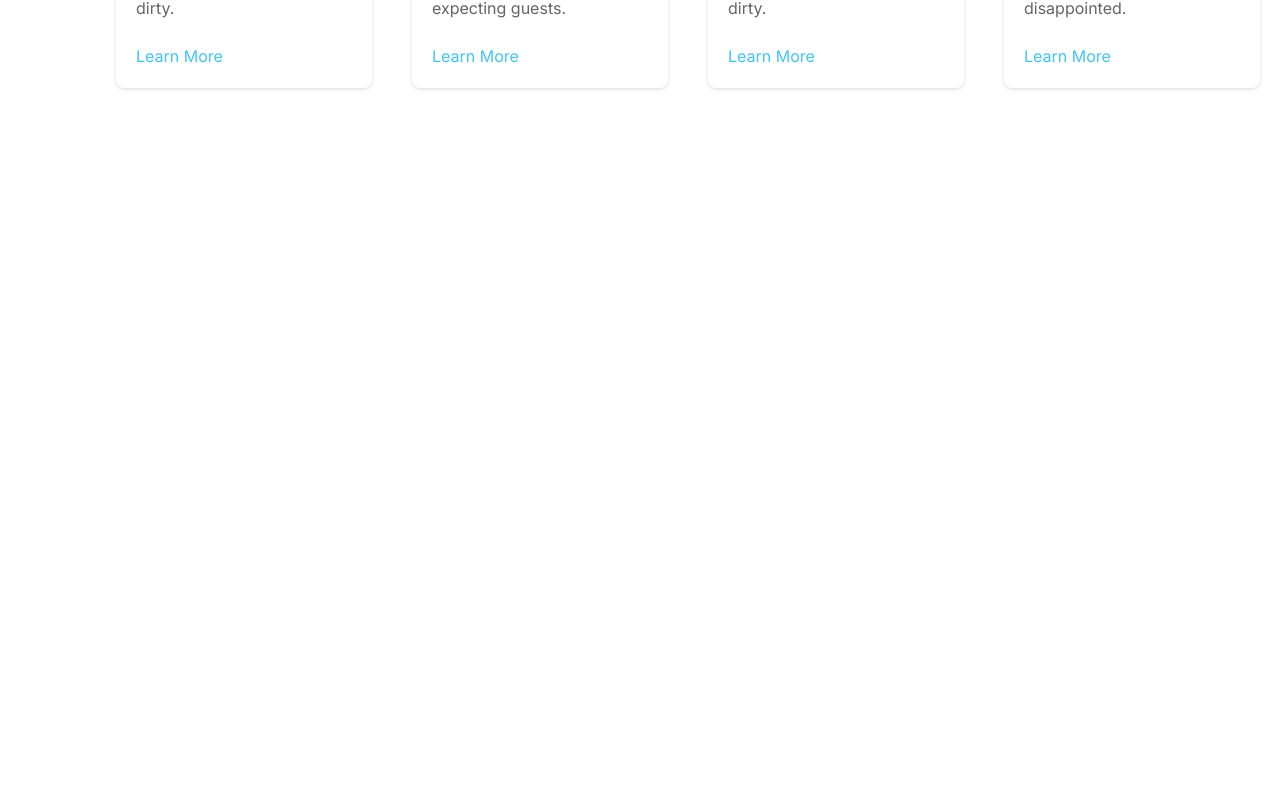
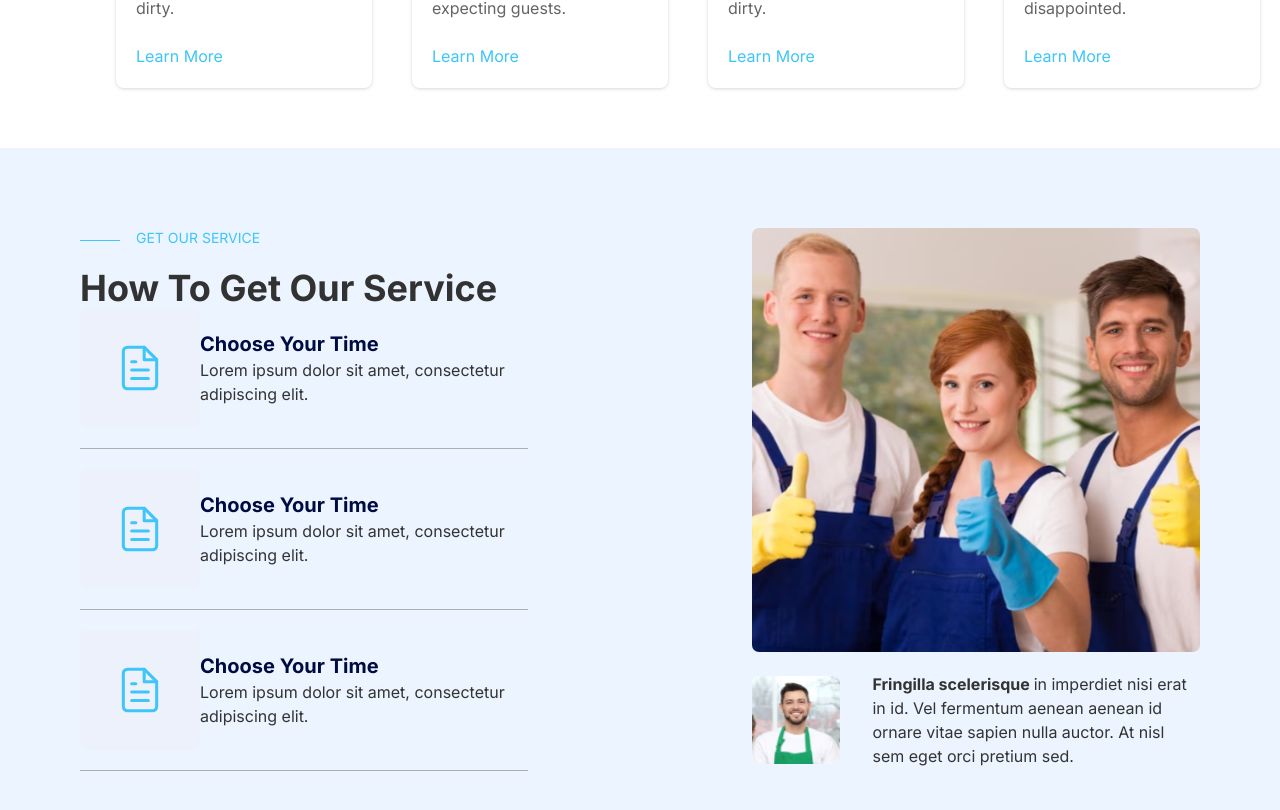
Before and after one commit to adewale-codes/clean, a Next.js app: page / in a window 1280 px wide. Shown: the part 1380-2190 px from the top of the page. Before the commit the page ends 1528 px from the top, so only its background shows below. Built offline with nearby package versions, Linux system fonts and the light colour scheme.

Commit message:
added get our services section

```diff
--- /dev/null
+++ b/app/(landingpage)/components/Get.tsx
@@ -0,0 +1,80 @@
+import React from 'react'
+import Image from "next/image"
+import second from "../../assets/second.svg"
+import image1 from "../../assets/image1.svg"
+import image2 from "../../assets/image2.svg"
+
+const Get = () => {
+  return (
+    <div className='h-1/2 w-full p-5 md:p-20 bg-grays-200'>
+        <div className='flex md:flex-row flex-col justify-center items-center md:justify-around md:items-start md:gap-56'>
+            <div className='w-full'>
+                <div>
+                    <div className='flex gap-4'>
+                        <hr  className='mt-2 md:mt-3 border-primary-700 w-10'/>
+                        <p className='text-primary-700 text-sm'>GET OUR SERVICE</p>
+                    </div>
+                </div>
+                <div className='mt-5 text-secondary-500 font-bold text-2xl md:text-4xl'>How To Get Our Service</div>
+                <div>
+                    <div className='flex gap- items-center'>
+                        <Image src={second} alt='document-icon' width={120} height={120} />
+                        <div>
+                            <ul>
+                                <li className='text-secondary-800 font-medium md:font-bold text-xl text-2xl'>Choose Your Time</li>
+                                <li className='text-secondary-900 '>Lorem ipsum dolor sit amet, consectetur adipiscing elit.</li>
+                            </ul>
+                        </div>
+                    </div>
+                    <div>
+                        <hr className='border-grays-300 w-full my-5' />
+                    </div>
+                </div>
+                <div>
+                    <div className='flex gap- items-center'>
+                        <Image src={second} alt='document-icon' width={120} height={120} />
+                        <div>
+                            <ul>
+                                <li className='text-secondary-800 font-medium md:font-bold text-xl text-2xl'>Choose Your Time</li>
+                                <li className='text-secondary-900 '>Lorem ipsum dolor sit amet, consectetur adipiscing elit.</li>
+                            </ul>
+                        </div>
+                    </div>
+                    <div>
+                        <hr className='border-grays-300 w-full my-5' />
+                    </div>
+                </div>
+                <div>
+                    <div className='flex gap- items-center'>
+                        <Image src={second} alt='document-icon' width={120} height={120} />
+                        <div>
+                            <ul>
+                                <li className='text-secondary-800 font-medium md:font-bold text-xl text-2xl'>Choose Your Time</li>
+                                <li className='text-secondary-900 '>Lorem ipsum dolor sit amet, consectetur adipiscing elit.</li>
+                            </ul>
+                        </div>
+                    </div>
+                    <div>
+                        <hr className='border-grays-300 w-full my-5' />
+                    </div>
+                </div>
+            </div>
+            <div className='w-full'>
+                <div>
+                    <div>
+                        <Image src={image1} alt='staff' width={518} height={419} />
+                    </div>
+                </div>
+                <div className='flex gap-8 mt-5 items-center'>
+                    <div>
+                        <Image src={image2} alt='staff' width={300} height={300} />
+                    </div>
+                    <div className='text-secondary-900'><span className='font-bold'>Fringilla scelerisque </span>in imperdiet nisi erat in id. Vel fermentum aenean aenean id ornare vitae sapien nulla auctor. At nisl sem eget orci pretium sed.</div>
+                </div>
+            </div>
+        </div>
+    </div>
+  )
+}
+
+export default Get
--- a/app/(landingpage)/components/Services.tsx
+++ b/app/(landingpage)/components/Services.tsx
@@ -17,7 +17,7 @@ const Services = () => {
                     <button className='bg-primary-700 text-white h-12 w-36 font-semibold rounded-lg'>See more</button>
                 </div>
             </div>
-            <div className='flex md:flex-row flex-col justify-around items-start pt-5'>
+            <div className='flex md:flex-row flex-col justify-around items-center md:items-start pt-5'>
                 <div className='p-5'>
                     <ul>
                         <li>
@@ -68,7 +68,7 @@ const Services = () => {
                 </div>
 
             </div>
-            <div className='flex md:flex-row flex-col justify-around items-start pt-5'>
+            <div className='flex md:flex-row flex-col justify-around items-center md:items-start pt-5'>
                 <div className='p-5'>
                     <ul>
                         <li>
--- a/app/(landingpage)/page.tsx
+++ b/app/(landingpage)/page.tsx
@@ -1,6 +1,7 @@
 import Head from 'next/head'
 import Hero from './components/Hero'
 import Services from './components/Services'
+import Get from './components/Get'
 
 export default function Home() {
   return (
@@ -11,6 +12,7 @@ export default function Home() {
       </Head>
       <Hero />
       <Services />
+      <Get />
     </div>
   )
 }
--- a/tailwind.config.js
+++ b/tailwind.config.js
@@ -21,10 +21,14 @@ module.exports = {
           400: '#FDDB3A',
           500: '#323232',
           600: '#969696',
-          700: '#646464'
+          700: '#646464',
+          800: '#000B41',
+          900: '#333333'
         },
         grays: {
-          100: '#f8f9fa'
+          100: '#f8f9fa',
+          200: '#EBF4FF',
+          300: '#ADAFAE'
         }
       },
       spacing: {
```
Also changed, not shown: app/assets/Image1.svg (added), app/assets/Image2.svg (added).
